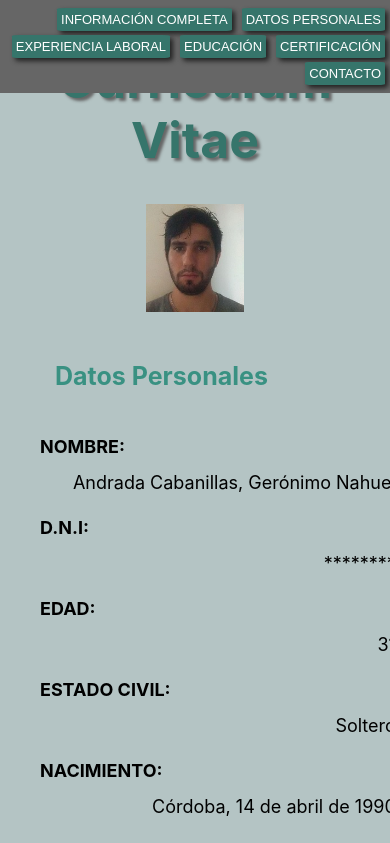
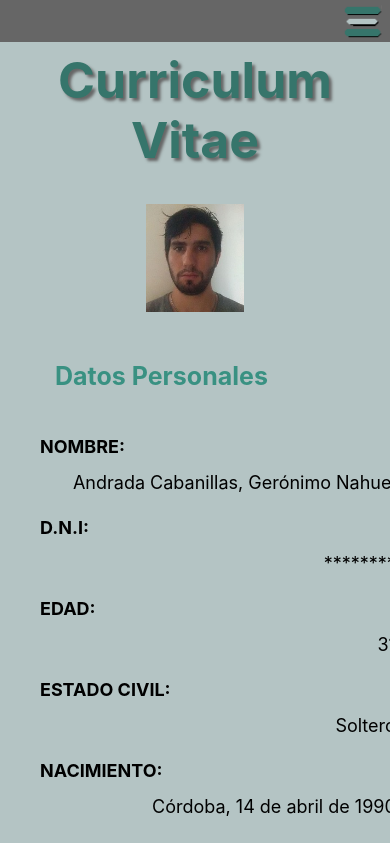
Before and after one commit to GeroNahu/React1, a React (Create React App) app: page /infocompleta in a window 390 px wide. Shown: the top 843 px of the page. Built offline with nearby package versions, Linux system fonts and the light colour scheme.

Commit message:
le pone el icono de menu responsive

```diff
--- a/src/components/Body/TodosLosDatos.js
+++ b/src/components/Body/TodosLosDatos.js
@@ -7,17 +7,6 @@ import Contacto from "./Contacto";
 
 class TodosLosDatos extends React.Component {
   render(){
-    const
-      nombre = 'Andrada Cabanillas, Gerónimo Nahuel',
-      dni = '35523981',
-      edad = '31',
-      estadoCivil = 'Soltero',
-      nacimiento = 'Córdoba, 14 de abril de 1990',
-      domicilio = 'León Schneider 3921, Barrio Kennedy',
-      telefono = '+54-0351-15 7598524',
-      mail = 'geronimo.andrada.811@unc.edu.ar',
-      carnet = 'Categoría particular A2,1 - vto 13/06/2023 / Categoría moto B2 - vto 13/06/2023'
-
     return(
       <ul className="container">
         <h4 className="subtitulos">Datos Personales</h4>
--- a/src/components/Body/bodyStyles.css
+++ b/src/components/Body/bodyStyles.css
@@ -79,7 +79,7 @@ p {
     margin-left: 110px;
 }
 
-@media screen and (max-width: 768px) {
+@media screen and (max-width: 830px) {
 
     /* .titulo {
         color: rgb(54, 117, 107);
--- a/src/components/Nav/Nav.js
+++ b/src/components/Nav/Nav.js
@@ -1,10 +1,14 @@
 import React from 'react';
 import Button from './NavLinks/ButtonComponent'
+import Icono from '../../imagenes/IconoBars.png'
 import './styles/navStyles.css'
-
+// import ButtonClass from '../Nav/NavLinks/ButtonClass'
+// onClick={()=>ButtonClass(click)}
+// let click = false
 const Nav = ()=> {
     return(
         <nav className="nav">
+            <button className="buttonMenu"><img className="iconoBars" src={Icono} alt="Menú" /></button>
             <Button
     todosLosDatos = 'INFORMACIÓN COMPLETA'
     datosPersonales = 'DATOS PERSONALES'
--- /dev/null
+++ b/src/components/Nav/NavLinks/ButtonClass.js
@@ -0,0 +1,10 @@
+// import React from "react";
+
+// let buttonClass
+// const ButtonClass = (click)=> {
+//     if (click) {
+//         buttonClass = "navButtomResponsive"
+//     } else buttonClass = "navButtom"
+// }
+
+// export default ButtonClass
--- a/src/components/Nav/NavLinks/ButtonComponent.js
+++ b/src/components/Nav/NavLinks/ButtonComponent.js
@@ -2,9 +2,8 @@ import React from 'react';
 import { Link } from 'react-router-dom';
 
 class Button extends React.Component {
-
     render(){
-        const { datosPersonales, educacion, experienciaLaboral, certificacion, contacto, todosLosDatos } = this.props;
+        const { datosPersonales, educacion, experienciaLaboral, certificacion, contacto, todosLosDatos, } = this.props;
         return (
             <>
                 <Link to="/infocompleta" className="navButtom">{todosLosDatos}</Link>
--- a/src/components/Nav/styles/navStyles.css
+++ b/src/components/Nav/styles/navStyles.css
@@ -29,18 +29,24 @@
     padding: 4px;
     text-decoration: none;
 }
+.navButtom:hover {
+    color: #bbb;
+}
+.iconoBars {
+    display: none;
+}
+.buttonMenu {
+    display: none;
+}
 
-@media screen and (max-width: 768px) {
+@media screen and (max-width: 830px) {
 
     .nav {
-        align-items: reverse;
         background-color: #666;
-        display: flex;
-        flex-wrap: wrap;
+        display: block;
         justify-content: flex-end;
-        left: 0;
-        min-height: 4%;
-        padding: 6px 0;
+        height: 5%;
+        padding: 0;
         position: fixed;
         text-align: right;
         top: 0;
@@ -54,13 +60,50 @@
         border: none;
         box-shadow: 3px 3px 5px #222;
         color: #fff;
-        display: flex;
+        display: block;
         font-family: Arial, Helvetica, sans-serif;
         font-size: small;
         height: 15px;
-        margin: 2px 5px;
+        margin: 0;
         min-width: max-content;
         padding: 4px;
+        position: fixed;
         text-decoration: none;
+        top: -1000px;
+    }
+    /* .navButtomResponsive {
+        background-color: rgb(54, 117, 107);
+        border-radius: 5%;
+        border: none;
+        box-shadow: 3px 3px 5px #222;
+        color: #fff;
+        display: block;
+        font-family: Arial, Helvetica, sans-serif;
+        font-size: small;
+        height: 15px;
+        margin: 0;
+        min-width: max-content;
+        padding: 4px;
+        position: fixed;
+        text-decoration: none;
+        top: 0;
+    } */
+    .iconoBars {
+        display: flex;
+        position: fixed;
+        top: 0;
+        right: 0;
+        margin: 4px 8px;
+        width: 40px;
+        z-index: 10;
+    }
+    .buttonMenu {
+        display: flex;
+        position: fixed;
+        top: 0;
+        right: 0;
+        margin: 4px 8px;
+        width: 40px;
+        z-index: 10;
     }
 }
```
Also changed, not shown: src/imagenes/IconoBars.png (added).
